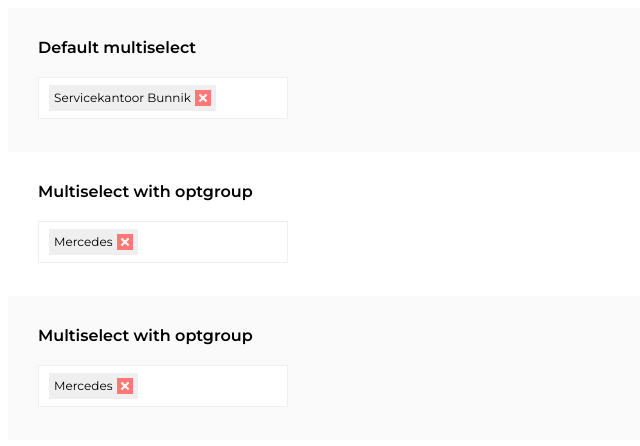
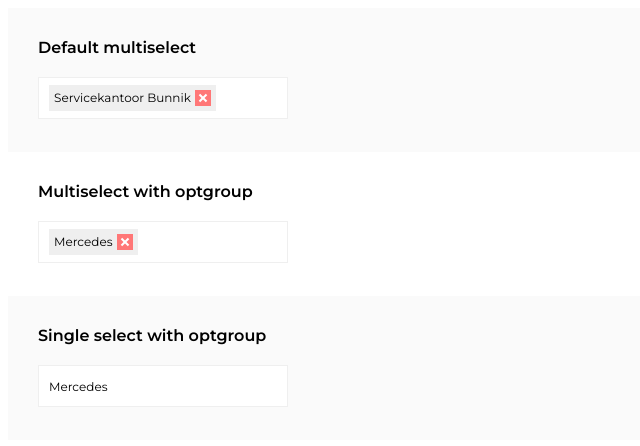
Before and after one commit to rowanjordaan/OtysSelect, a plain HTML site: page index.html in a window 1280 px wide. Shown: the whole page, without its empty margins (0-640 px from the left). Drawn offline with nearby package versions, Linux system fonts and the light colour scheme.

Commit message:
Fixed bugs

```diff
--- a/index.html
+++ b/index.html
@@ -78,7 +78,7 @@
 
         <div class="test test3">
             <div class="hookWord actHWord actHCrit">
-                <label for="hook_multisel_mc_regio">Multiselect with optgroup</label>
+                <label for="hook_multisel_mc_regio">Single select with optgroup</label>
             </div>
 
             <div class="hookInput actHInput actHICrit">
--- a/otysselect.js
+++ b/otysselect.js
@@ -32,14 +32,20 @@
                 $html += '<div class="os-selected" data-value="'+ $selectElemented.attr('value') +'">\
                     <div class="os-value">';
 
+
                 if(output.settings.showLabels){
                     // Display selected options
                     $selectElement.find('option').each(function(i, o){
                         if($(this).attr('selected')){
+                            if(multiple){
                                 $html += '<span class="os-label" data-label="'+ $(o).attr('label') +'" data-value="'+ $(o).attr('value') +'">'+ $(o).text() +'<span class="os-remove"></span></span>';
+                            }else {
+                                $html += $(o).text();
+                            }
                         }
                     });
                 }
+
 
                 $html += '<span class="os-placeholder">'+ placeholder +'</span>\
                     </div>\
@@ -52,14 +58,20 @@
 
                     $html += '<div class="os-options">';
                         $selectElement.find('> option, > optgroup').each(function(i, o){
+                            console.log($(this));
+
+                            /* Check if the current el is an option if not this is an optgroup */
                             if($(o).is('option')){
-                                var selected = ($(o).attr('selected') ? 'selected="selected"' : '');
-                                $html += '<div class="os-option" data-search="'+ $(o).text().toLowerCase() +'" '+ selected +' data-value="'+ $(o).attr('value') +'">'+ $(o).text() +'</div>';
+                                var $option = $(o);
+                                var selected = ($option.attr('selected') ? 'selected="selected"' : '');
+                                $html += '<div class="os-option" data-search="'+ $option.text().toLowerCase() +'" '+ selected +' data-value="'+ $option.attr('value') +'">'+ $option.text() +'</div>';
                             }else if($(o).is('optgroup')){
                                 $html += '<div class="os-optgroup"><div class="os-optgrouplabel">'+ $(o).text() + '</div>';
 
-                                $(o).find('option').each(function(oi, opto){
-                                    $html += '<div class="os-option" data-search="'+ $(opto).text().toLowerCase() +'" data-value="'+ $(opto).attr('value') +'">'+ $(opto).text() +'</div>';
+                                /* because an optgroup contains options fill the optgroup with options */
+                                $(o).find('option').each(function(oi, optgroupOption){
+                                    var selected = ($(optgroupOption).attr('selected') ? 'selected="selected"' : '');
+                                    $html += '<div class="os-option" data-search="'+ $(optgroupOption).text().toLowerCase() +'" '+ selected +' data-value="'+ $(optgroupOption).attr('value') +'">'+ $(optgroupOption).text() +'</div>';
                                 });
 
                                 $html += '</div>'; /*close os-optgroup*/
@@ -126,12 +138,6 @@
                     var value = $(this).attr('data-value');
                     var label = $(this).attr('data-label');
 
-                    // If the value is a null value clear all options
-                    if((value == 0 || value == false || value == '' || value == null) && output.settings.MultiClearOptionsIfFalse){
-                        $otysselect.find('.os-value span').remove();
-                        $otysselect.find('select option').removeAttr('selected');
-                        $otysselect.find('.os-option').removeAttr('selected');
-                    }else{
                     // Select selected option
                     var $option = $otysselect.find('select option[value="'+ value +'"]');
 
@@ -148,7 +154,7 @@
                             $otysselect.find('.os-value').append('<span class="os-label" data-label="'+ label +'" data-value="'+ value +'">'+ $(this).text() +'<span class="os-remove"></span></span>');
                         }
                     }
-                    }
+
 
                     if(output.settings.closeOnSelect){
                         _close($otysselect);
```
Lines whose indentation alone changed are shown as unchanged.
